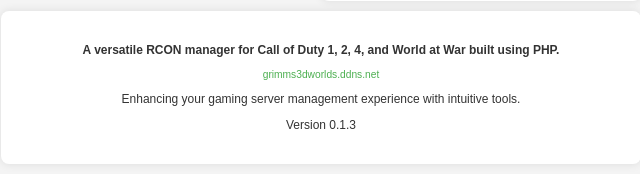
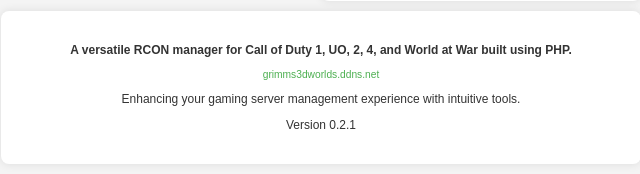
Before and after one commit to Grimm1/Call-of-Duty-simple-RCON, a PHP site: page /index.php in a window 1280 px wide. Shown: the part 1034-1208 px from the top of the page, without its empty margins (319-959 px from the left). Run offline with PHP 8.4, Linux system fonts and the light colour scheme; the visitor is signed in with stand-in values (Sample User, id 1); data that the repository does not hold is empty; a stand-in replaces the project's code that opens the database connection.

Commit message:
Update footer.php
added uo

```diff
--- a/footer.php
+++ b/footer.php
@@ -1,7 +1,7 @@
 <div class="container-footer">
     <footer>
         <p style="font-size: 12px; font-weight: bold; color: var(--footer-text-color);">
-            A versatile RCON manager for Call of Duty 1, 2, 4, and World at War built using PHP.
+            A versatile RCON manager for Call of Duty 1, UO, 2, 4, and World at War built using PHP.
         </p>
         <p style="margin: 10px 0;">
             <a href="http://grimms3dworlds.ddns.net" style="color: var(--link-color); text-decoration: none;">
@@ -12,7 +12,7 @@
             Enhancing your gaming server management experience with intuitive tools.
         </p>
         <p class="version" style="font-size: 12px; color: var(--footer-text-color);">
-            Version 0.1.3
+            Version 0.2.1
         </p>
     </footer>
 </div>
```
